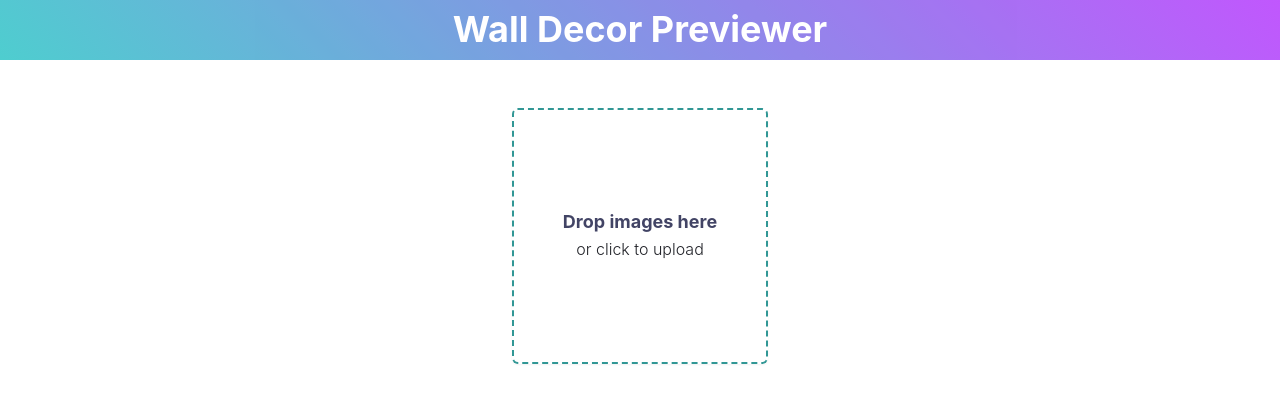
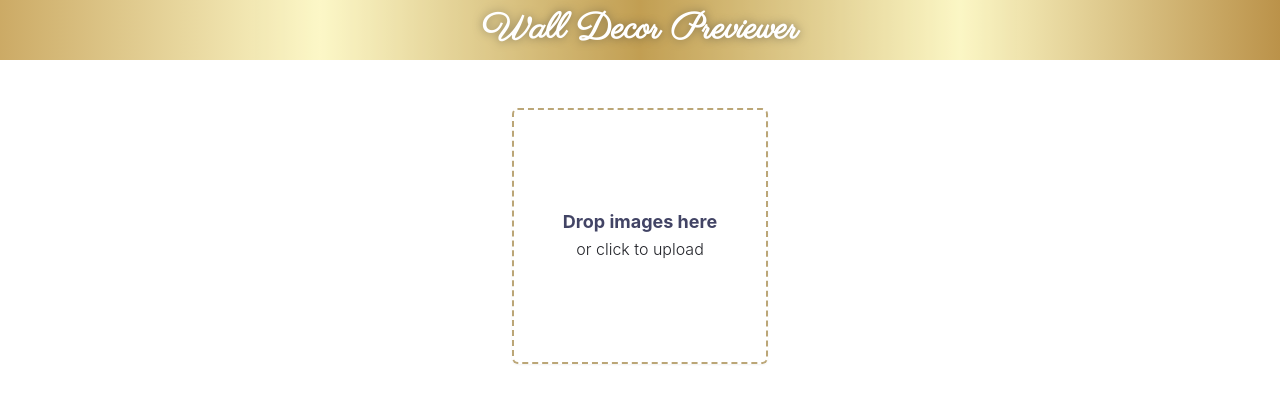
Before and after one commit to kongsgard/wall-decor-previewer, a React (Vite) app: page / in a window 1280 px wide. Shown: the top 402 px of the page. Built offline with nearby package versions, Linux system fonts and the light colour scheme.

Commit message:
Update style (#3)

```diff
--- a/src/Header.tsx
+++ b/src/Header.tsx
@@ -9,7 +9,13 @@ const Header: React.FC = () => {
       alignItems="center"
       justifyContent="center"
     >
-      <Heading as="h1" fontWeight="700" color="white">
+      <Heading
+        as="h1"
+        fontWeight="700"
+        color="white"
+        fontFamily="Parisienne"
+        textShadow="0 0 10px rgba(0,0,0,0.5)"
+      >
         Wall Decor Previewer
       </Heading>
     </Flex>
--- a/src/index.css
+++ b/src/index.css
@@ -1,3 +1,5 @@
+@import url("https://fonts.googleapis.com/css2?family=Parisienne&display=swap");
+
 html,
 body {
   margin: 0;
@@ -5,21 +7,30 @@ body {
 }
 
 .header {
-  background: rgb(34, 193, 195);
+  background: #bf953f;
   background: -moz-linear-gradient(
-    45deg,
-    rgba(34, 193, 195, 1) 0%,
-    rgba(177, 45, 253, 1) 100%
+    to right,
+    #bf953f,
+    #fcf6ba,
+    #b38728,
+    #fbf5b7,
+    #aa771c
   );
   background: -webkit-linear-gradient(
-    45deg,
-    rgba(34, 193, 195, 1) 0%,
-    rgba(177, 45, 253, 1) 100%
+    to right,
+    #bf953f,
+    #fcf6ba,
+    #b38728,
+    #fbf5b7,
+    #aa771c
   );
   background: linear-gradient(
-    45deg,
-    rgba(34, 193, 195, 1) 0%,
-    rgba(177, 45, 253, 1) 100%
+    to right,
+    #bf953f,
+    #fcf6ba,
+    #b38728,
+    #fbf5b7,
+    #aa771c
   );
   filter: progid:DXImageTransform.Microsoft.gradient(startColorstr="#22c1c3",endColorstr="#b12dfd",GradientType=1);
   opacity: 0.8;
--- a/src/theme/index.ts
+++ b/src/theme/index.ts
@@ -2,10 +2,10 @@ import { extendTheme } from "@chakra-ui/react";
 
 const overrides = {
   colors: {
-    primary: "#319795",
-    secondary: "#edf2f7",
-    hover: "#2c7a7b",
-    pressed: "#2c7a7b",
+    primary: "#bba677",
+    secondary: "#bba677",
+    hover: "#bba677",
+    pressed: "#bba677",
     info: "#2BB2FF",
     warning: "#FFC633",
     success: "#06C270",
```
